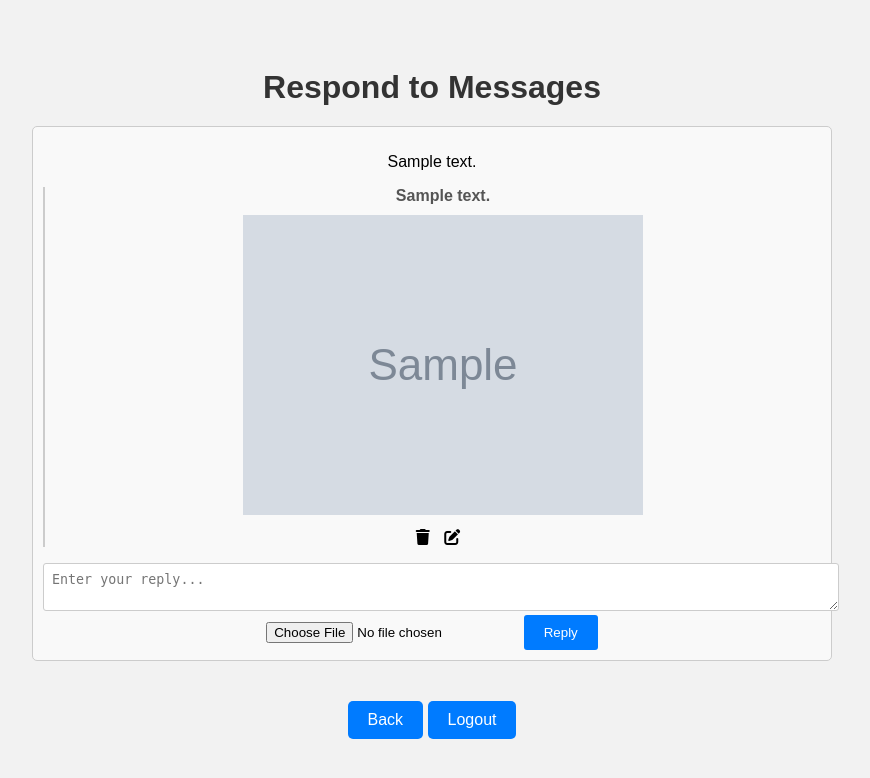
After one commit to rathneshh/cgpaweb, a Flask app: page /respond_to_messages in a window 1280 px wide. The commit adds this page. Shown: the top 778 px of the page, without its empty margins (208-1078 px from the left). Run offline with Flask 3, Linux system fonts and the light colour scheme; a user stored in the database is signed in; tables that the repository leaves empty hold one stand-in row (values such as "Sample post"); grey boxes marked "Sample" are stand-in pictures.

Commit message:
MESSAGE BOX WORKS

```diff
--- a/app.py
+++ b/app.py
@@ -1,14 +1,78 @@
-from flask import Flask, render_template, request, jsonify, send_file
+from flask import Flask, render_template, request, jsonify, send_file, redirect, url_for, session
 import xml.etree.ElementTree as ET
+from flask_sqlalchemy import SQLAlchemy
 import pandas as pd
 import matplotlib
 matplotlib.use('Agg')  # Use 'Agg' backend to avoid GUI issues
 import matplotlib.pyplot as plt
 import io
+from PIL import Image
+from flask_login import UserMixin
+from flask_login import LoginManager, login_required, current_user
 import os
+
+from werkzeug.security import generate_password_hash, check_password_hash
+from werkzeug.utils import secure_filename
+from flask_login import UserMixin, login_user, logout_user, LoginManager, login_required, current_user
+
 from matplotlib.font_manager import FontProperties
 
 app = Flask(__name__)
+app.secret_key = 'your_secret_key'
+
+login_manager = LoginManager(app)
+login_manager.login_view = 'login'
+
+UPLOAD_FOLDER = 'static/uploads'
+app.config['UPLOAD_FOLDER'] = UPLOAD_FOLDER
+
+app.config['SQLALCHEMY_DATABASE_URI'] = 'postgresql://casty:rathnesh12@localhost/messages'
+app.config['SQLALCHEMY_TRACK_MODIFICATIONS'] = False
+
+db = SQLAlchemy(app)
+
+from flask_login import UserMixin
+from werkzeug.security import generate_password_hash, check_password_hash
+
+
+
+# Define the Message model
+class Message(db.Model):
+    id = db.Column(db.Integer, primary_key=True)
+    sender = db.Column(db.String(80), nullable=False)
+    content = db.Column(db.Text, nullable=False)
+    image_path = db.Column(db.String(200), nullable=True)
+    replies = db.relationship('Reply', backref='message', lazy=True)
+
+    def __repr__(self):
+        return f'<Message {self.sender}>'
+
+# Define the Reply model
+class Reply(db.Model):
+    id = db.Column(db.Integer, primary_key=True)
+    message_id = db.Column(db.Integer, db.ForeignKey('message.id'), nullable=False)
+    content = db.Column(db.Text, nullable=False)
+    image_path = db.Column(db.String(200), nullable=True)
+
+    def __repr__(self):
+        return f'<Reply {self.content}>'
+
+
+class User(db.Model, UserMixin):
+    id = db.Column(db.Integer, primary_key=True)
+    username = db.Column(db.String(80), unique=True, nullable=False)
+    password_hash = db.Column(db.String(200), nullable=False)
+
+    def set_password(self, password):
+        self.password_hash = generate_password_hash(password)
+
+    def check_password(self, password):
+        return check_password_hash(self.password_hash, password)
+
+
+# Create the database tables
+with app.app_context():
+    db.create_all()
 
 @app.route('/')
 def home():
@@ -22,9 +86,7 @@ def gpa():
 def cgpa():
     return render_template('cgpa.html')
 
-@app.route('/about')
-def about():
-    return render_template('about.html')
+
 
 @app.route('/gpa', methods=['POST'])
 def calculate_gpa():
@@ -86,20 +148,43 @@ def calculate_gpa():
 @app.route('/cgpa', methods=['POST'])
 def calculate_cgpa():
     data = request.json
+    print('Received data:', data)  # Print received data for debugging
     semesters = data['semesters']
     name = data.get('name', 'Student')
     save_results = data.get('save_results', False)
     export_to_excel = data.get('export_to_excel', False)
+    export_to_png = data.get('export_to_png', False)
 
     total_points = sum(float(sem['gpa']) * float(sem['credits']) for sem in semesters)
     total_credits = sum(float(sem['credits']) for sem in semesters)
     cgpa = total_points / total_credits if total_credits else 0
 
+    print('Calculated CGPA:', cgpa)  # Print calculated CGPA for debugging
+
     if save_results:
         data = {
             "Semester GPA": [sem['gpa'] for sem in semesters],
             "Credits": [sem['credits'] for sem in semesters],
-            "CGPA": [cgpa] * len(semesters)
+        }
+        df = pd.DataFrame(data)
+        df.loc['CGPA', :] = ''  # Add an empty row for CGPA
+        df.loc['CGPA', 'CGPA'] = cgpa  # Set the CGPA value
+        output = io.BytesIO()  # Use BytesIO for in-memory file handling
+        with pd.ExcelWriter(output, engine='xlsxwriter') as writer:
+            df.to_excel(writer, index=True)  # Write DataFrame to Excel with index
+            workbook = writer.book
+            worksheet = writer.sheets['Sheet1']
+            # Add formatting to the CGPA cell (bottom right)
+            cell_format = workbook.add_format({'align': 'right', 'valign': 'bottom'})
+            worksheet.write_blank(df.shape[0], df.shape[1] - 1, None, cell_format)
+            worksheet.write(df.shape[0], df.shape[1] - 1, cgpa, cell_format)
+        output.seek(0)
+        return send_file(output, download_name="cgpa_results.xlsx", as_attachment=True)  # Use download_name instead of attachment_filename
+
+    if export_to_excel:
+        data = {
+            "Semester GPA": [sem['gpa'] for sem in semesters],
+            "Credits": [sem['credits'] for sem in semesters],
         }
         df = pd.DataFrame(data)
         output = io.BytesIO()  # Use BytesIO for in-memory file handling
@@ -108,7 +193,149 @@ def calculate_cgpa():
         output.seek(0)
         return send_file(output, download_name="cgpa_results.xlsx", as_attachment=True)  # Use download_name instead of attachment_filename
 
+    if export_to_png:
+        # Create a DataFrame to hold the semester-wise GPA data
+        df_semesters = pd.DataFrame(semesters)
+
+        # Generate a table plot for semester-wise GPA data
+        fig, ax = plt.subplots(figsize=(8, 6))
+        ax.axis('tight')
+        ax.axis('off')
+        table = ax.table(cellText=df_semesters.values, colLabels=df_semesters.columns, cellLoc='center', loc='center')
+        table.auto_set_font_size(False)
+        table.set_fontsize(10)
+        # Load custom font
+        font_path = 'static/fonts/font.ttf'  # Change to the path of your custom font
+        font_properties = FontProperties(fname=font_path, size=12)
+        # Add CGPA value as text annotation in the bottom right corner with padding
+        plt.text(0.95, 0.05, f'Your CGPA is: {cgpa:.2f}', ha='right', va='bottom', transform=ax.transAxes, fontsize=12, bbox=dict(facecolor='lightblue', alpha=0.5, edgecolor='black', boxstyle='round,pad=0.5'))
+
+        # Save the plot to a BytesIO object
+        img_buffer = io.BytesIO()
+        plt.savefig(img_buffer, format='png')
+        img_buffer.seek(0)
+
+        # Close the plot to free resources
+        plt.close()
+
+        # Send the PNG file back to the client
+        return send_file(img_buffer, mimetype='image/png', as_attachment=True, download_name="cgpa_results.png")
+
     return jsonify({'cgpa': cgpa})
+
+@app.route('/about', methods=['GET', 'POST'])
+def about():
+    if request.method == 'POST':
+        sender = request.form['nickname']
+        content = request.form['message']
+        image = request.files['image'] if 'image' in request.files else None
+
+        image_path = None
+        if image:
+            image_path = f'static/uploads/{image.filename}'
+            image.save(image_path)
+
+        new_message = Message(sender=sender, content=content, image_path=image_path)
+        db.session.add(new_message)
+        db.session.commit()
+
+        return redirect(url_for('about'))
+    else:
+        messages = Message.query.all()
+        return render_template('about.html', messages=messages)
+
+@app.route('/messages')
+def show_messages():
+    messages = Message.query.all()
+    return render_template('messages.html', messages=messages)
+
+
+@app.route('/create_user')
+def create_user():
+    username = 'test'
+    password = 'test'
+    user = User(username=username)
+    user.set_password(password)
+    db.session.add(user)
+    db.session.commit()
+    return 'User created!'
+
+
+# Load user callback for Flask-Login
+@login_manager.user_loader
+def load_user(user_id):
+    return User.query.get(int(user_id))
+
+@app.route('/login', methods=['GET', 'POST'])
+def login():
+    if request.method == 'POST':
+        username = request.form['username']
+        password = request.form['password']
+        user = User.query.filter_by(username=username).first()
+        if user and user.check_password(password):
+            login_user(user)
+            return redirect(url_for('respond_to_messages'))
+        else:
+            return 'Invalid credentials. Please try again.'
+    return render_template('login.html')
+
+@app.route('/logout')
+@login_required
+def logout():
+    logout_user()
+    return redirect(url_for('login'))
+
+@app.route('/respond_to_messages', methods=['GET', 'POST'])
+@login_required
+def respond_to_messages():
+    if request.method == 'POST':
+        message_id = int(request.form['message_id'])
+        reply_content = request.form['reply_content']
+        image = request.files['image'] if 'image' in request.files else None
+
+        image_path = None
+        if image:
+            filename = secure_filename(image.filename)
+            image_path = os.path.join(app.config['UPLOAD_FOLDER'], filename)
+            with Image.open(image) as img:
+                resized_img = img.resize((128, 128))
+                resized_img.save(image_path)
+
+        new_reply = Reply(message_id=message_id, content=reply_content, image_path=image_path)
+        db.session.add(new_reply)
+        db.session.commit()
+        return redirect(url_for('respond_to_messages'))
+
+    messages = Message.query.all()
+    return render_template('respond.html', messages=messages, enumerate=enumerate)
+
+@app.route('/delete_reply/<int:reply_id>', methods=['POST'])
+@login_required
+def delete_reply(reply_id):
+    reply = Reply.query.get_or_404(reply_id)
+    db.session.delete(reply)
+    db.session.commit()
+    return redirect(url_for('respond_to_messages'))
+
+@app.route('/modify_reply/<int:reply_id>', methods=['POST'])
+@login_required
+def modify_reply(reply_id):
+    new_content = request.form['new_content']
+    image = request.files['image'] if 'image' in request.files else None
+
+    reply = Reply.query.get_or_404(reply_id)
+    reply.content = new_content
+
+    if image:
+        filename = secure_filename(image.filename)
+        image_path = os.path.join(app.config['UPLOAD_FOLDER'], filename)
+        with Image.open(image) as img:
+                resized_img = img.resize((128, 128))
+                resized_img.save(image_path)
+        reply.image_path = image_path
+
+    db.session.commit()
+    return redirect(url_for('respond_to_messages'))
 
 if __name__ == '__main__':
     app.run(debug=True, port=1337)
--- a/gpa_results.xml
+++ b/gpa_results.xml
@@ -1 +1 @@
-<GPAResults><Course><CourseName>1</CourseName><Credits>1</Credits><GradePoint>1</GradePoint></Course><GPA>1.0</GPA></GPAResults>
+<GPAResults><Course><CourseName>1</CourseName><Credits>1</Credits><GradePoint>2</GradePoint></Course><GPA>2.0</GPA></GPAResults>
--- /dev/null
+++ b/messages.txt
@@ -0,0 +1,4 @@
+Hello!!: test
+Hello!!: test
+nigga: nigga
+suckanigadick: hello
--- /dev/null
+++ b/static/css/msg.css
@@ -0,0 +1,104 @@
+body {
+    font-family: Arial, sans-serif;
+}
+
+textarea {
+    width: 100%;
+}
+
+input[type="submit"] {
+    margin-top: 10px;
+}
+
+ul {
+    list-style-type: none;
+    padding: 0;
+}
+
+li {
+    margin-bottom: 10px;
+}
+/* Styles for login page */
+/* login.css */
+
+.login-container {
+    width: 300px;
+    margin: 1in auto; /* Positions the container an inch away from the top */
+    padding: 20px;
+    background-color: #fff;
+    border-radius: 10px; /* Rounded corners */
+    box-shadow: 0px 0px 10px rgba(0, 0, 0, 0.1); /* Adds shadow */
+}
+
+.login-container h1 {
+    text-align: center;
+    margin-bottom: 20px;
+}
+
+.login-container form {
+    display: flex;
+    flex-direction: column;
+}
+
+.login-container label {
+    margin-bottom: 10px;
+}
+
+.login-container input[type="text"],
+.login-container input[type="password"] {
+    padding: 10px;
+    border-radius: 5px;
+    border: 1px solid #ccc;
+    margin-bottom: 10px;
+}
+
+.login-container button {
+    padding: 10px;
+    border-radius: 5px;
+    border: none;
+    background-color: #007bff;
+    color: #fff;
+    cursor: pointer;
+    transition: background-color 0.3s ease;
+}
+
+.login-container button:hover {
+    background-color: #0056b3;
+}
+
+/* Styles for respond page */
+.respond-container {
+    max-width: 800px;
+    margin: 0 auto;
+    padding: 20px;
+}
+
+.respond-container h1 {
+    text-align: center;
+    margin-bottom: 20px;
+}
+
+.message {
+    margin-bottom: 20px;
+    padding: 10px;
+    border: 1px solid #ccc;
+    border-radius: 5px;
+    background-color: #f9f9f9;
+}
+
+.message textarea {
+    width: 100%;
+    padding: 8px;
+    border: 1px solid #ccc;
+    border-radius: 3px;
+    resize: vertical;
+}
+
+.message button {
+    padding: 10px 20px;
+    border: none;
+    border-radius: 3px;
+    background-color: #007bff;
+    color: #fff;
+    cursor: pointer;
+}
--- a/static/js/gpa.js
+++ b/static/js/gpa.js
@@ -24,9 +24,9 @@ document.getElementById('deleteCourse').addEventListener('click', () => {
 document.getElementById('calculateGPA').addEventListener('click', () => {
     const courses = document.querySelectorAll('#courses .course');
     const courseData = Array.from(courses).map(course => ({
-        name: course.children[1].value,
+        course_name: course.children[1].value,
         credits: course.children[2].value,
-        grade: course.children[3].value
+        grade_points: course.children[3].value
     }));
     const name = document.getElementById('studentName').value || "Student";
     fetch('/gpa', {
--- /dev/null
+++ b/static/js/respond.js
@@ -0,0 +1,46 @@
+// respond.js
+
+function confirmDelete(replyId) {
+    if (confirm('Are you sure you want to delete this reply?')) {
+        fetch(`/delete_reply/${replyId}`, {
+            method: 'POST',
+            headers: {
+                'Content-Type': 'application/json'
+            },
+            body: JSON.stringify({ reply_id: replyId })
+        })
+        .then(response => {
+            if (response.ok) {
+                // Reload the page or update the UI as needed
+                window.location.reload();
+            } else {
+                // Handle error responses
+                console.error('Failed to delete reply:', response.statusText);
+            }
+        })
+        .catch(error => {
+            console.error('Error deleting reply:', error);
+        });
+    }
+}
+
+function editReply(replyId) {
+    const replyElement = document.getElementById('reply-' + replyId);
+    const currentContent = replyElement.querySelector('.reply-content').innerText;
+    const currentImage = replyElement.querySelector('.reply-image img');
+    const imagePath = currentImage ? currentImage.src : '';
+
+    const editForm = `
+        <form action="/modify_reply/${replyId}" method="POST" enctype="multipart/form-data">
+            <textarea name="new_content" required>${currentContent}</textarea>
+            <input type="file" name="image">
+            <button type="submit">Save</button>
+        </form>
+    `;
+    replyElement.innerHTML = editForm;
+
+    if (imagePath) {
+        const imageInput = replyElement.querySelector('input[type="file"]');
+        imageInput.insertAdjacentHTML('beforebegin', `<img src="${imagePath}" alt="Reply Image" style="max-width: 200px; display: block; margin-top: 10px;">`);
+    }
+}
--- /dev/null
+++ b/templates/respond.html
@@ -0,0 +1,131 @@
+<!DOCTYPE html>
+<html lang="en">
+<head>
+    <meta charset="UTF-8">
+    <meta name="viewport" content="width=device-width, initial-scale=1.0">
+    <title>Respond to Messages</title>
+    <link rel="stylesheet" href="/static/css/msg.css"> <!-- Link to your CSS file -->
+    <link rel="stylesheet" href="https://cdnjs.cloudflare.com/ajax/libs/font-awesome/6.0.0-beta3/css/all.min.css"> <!-- FontAwesome -->
+    <script src="{{ url_for('static', filename='js/respond.js') }}"></script> <!-- Link to your JavaScript file -->
+</head>
+<style>
+    body {
+        font-family: Arial, sans-serif;
+        text-align: center;
+        background-color: #f2f2f2;
+        padding-top: 20px;
+    }
+
+    h1 {
+        color: #333;
+        margin-bottom: 20px;
+    }
+
+    .message-container {
+        max-width: 600px;
+        margin: 0 auto;
+        padding: 20px;
+    }
+
+    .message-box {
+        background-color: #fff;
+        border-radius: 8px;
+        padding: 20px;
+        margin-bottom: 20px;
+        box-shadow: 0 4px 8px rgba(0, 0, 0, 0.1);
+        text-align: left;
+    }
+
+    .message-box h3 {
+        margin-top: 0;
+    }
+
+    .message-box p {
+        margin-bottom: 0;
+    }
+
+    .replies {
+        margin-top: 10px;
+        padding-left: 20px;
+        border-left: 2px solid #ccc;
+    }
+
+    .reply {
+        margin-bottom: 10px;
+        padding-left: 10px;
+    }
+
+    a {
+        display: inline-block;
+        margin-top: 20px;
+        padding: 10px 20px;
+        background-color: #007bff;
+        color: #fff;
+        text-decoration: none;
+        border-radius: 5px;
+        transition: background-color 0.3s ease;
+    }
+
+    a:hover {
+        background-color: #0056b3;
+    }
+
+    .reply-content {
+        font-weight: bold;
+        color: #555;
+    }
+
+    .reply-image img {
+        max-width: 100%;
+        height: auto;
+        margin-top: 10px;
+    }
+
+    .icons {
+        margin-top: 10px;
+    }
+
+    .icons i {
+        margin-right: 10px;
+        cursor: pointer;
+    }
+</style>
+<body>
+    <div class="respond-container">
+        <h1>Respond to Messages</h1>
+
+        {% for message in messages %}
+        <div class="message">
+            <p>{{ message.content }}</p>
+            <ul class="replies">
+                {% for reply in message.replies %}
+                <li id="reply-{{ reply.id }}">
+                    <span class="reply-content">{{ reply.content }}</span>
+
+                    {% if reply.image_path %}
+                    <div class="reply-image"><img src="{{ url_for('static', filename='uploads/' ~ reply.image_path.split('/')[-1]) }}" alt="Reply Image"></div>
+                    {% endif %}
+                    <div class="icons">
+                        <i class="fas fa-trash" onclick="confirmDelete('{{ reply.id }}')"></i>
+                        <i class="fas fa-edit" onclick="editReply('{{ reply.id }}')"></i>
+                    </div>
+                    <form id="delete-form-{{ reply.id }}" action="{{ url_for('delete_reply', reply_id=reply.id) }}" method="POST" style="display: none;">
+                        <button type="submit">Delete</button>
+                    </form>
+                </li>
+                {% endfor %}
+            </ul>
+            <form action="{{ url_for('respond_to_messages') }}" method="POST" enctype="multipart/form-data">
+                <input type="hidden" name="message_id" value="{{ message.id }}">
+                <textarea name="reply_content" placeholder="Enter your reply..." required></textarea>
+                <input type="file" name="image">
+                <button type="submit">Reply</button>
+            </form>
+        </div>
+        {% endfor %}
+
+        <a class="button" href="/messages">Back</a>
+        <a class="button" href="/logout">Logout</a>
+    </div>
+</body>
+</html>
```
Also changed, not shown: manage.py (added, +12 -0 lines), static/css/styles.css (+38 -8 lines), templates/about.html (+17 -2 lines), templates/login.html (added, +21 -0 lines), templates/messages.html (added, +123 -0 lines), static/uploads/image_copy.png (added), 1 other file.
